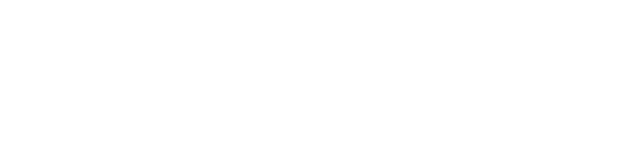
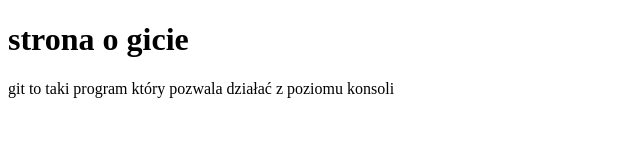
Before and after one commit to alkagado/gitgit, a plain HTML site: page index.html in a window 1280 px wide. Shown: the whole page, without its empty margins (0-640 px from the left). Drawn offline with nearby package versions, Linux system fonts and the light colour scheme; files that its build step writes are made by us from their sources.

Commit message:
Changes in index.html

```diff
--- a/index.html
+++ b/index.html
@@ -10,6 +10,11 @@
 </head>
 <body>
 
+	<h1> strona o gicie</h1>
+	<div class="container">
+		<p>git to taki program który pozwala działać z poziomu konsoli</p>
+	</div>
+
 
 
 
```
